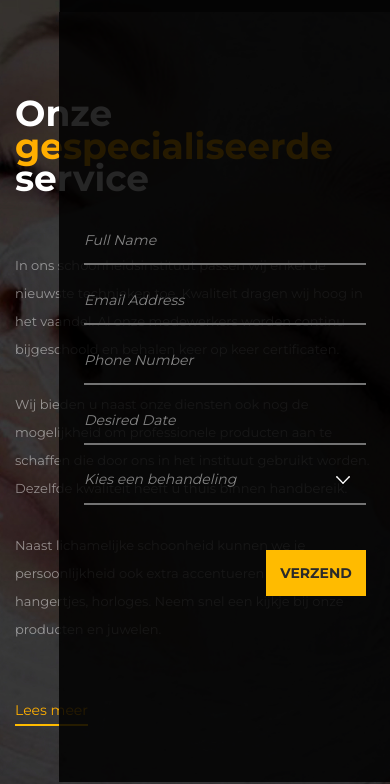
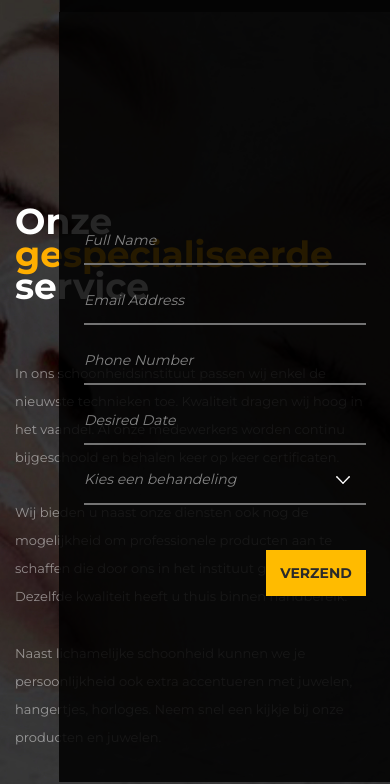
Before and after one commit to AnnKemp/social_impact, a plain HTML site: page about.html in a window 390 px wide. Shown: the part 62-846 px from the top of the page. Drawn offline with Linux system fonts and the light colour scheme.

Commit message:
de responsive style van about bijgewerkt

```diff
--- a/styles/about_responsive.css
+++ b/styles/about_responsive.css
@@ -35,6 +35,11 @@
 		-o-transform: translate(-222px, -50%);
 		transform: translate(-122px, -50%);
 	}
+	.section_title h1
+	{
+
+		margin-top: 3em;
+	}
 }
 
 /************
@@ -55,6 +60,11 @@
 	{
 		background: rgba(0,0,0,0.85);
 	}
+	.section_title h1
+	{
+
+		margin-top: 3em;
+	}
 }
 
 /************
@@ -63,7 +73,11 @@
 
 @media only screen and (max-width: 1380px)
 {
+	.section_title h1
+	{
 
+		margin-top: 3em;
+	}
 }
 
 /************
@@ -72,7 +86,11 @@
 
 @media only screen and (max-width: 1280px)
 {
+	.section_title h1
+	{
 
+		margin-top: 3em;
+	}
 }
 
 /************
@@ -154,8 +172,10 @@
 	}
 	.section_title h1
 	{
-		font-size: 84px;
+		font-size: 76px;
+
 	}
+
 	.item_extra_1,
 	.item_extra_2
 	{
@@ -173,6 +193,7 @@
 
 @media only screen and (max-width: 959px)
 {
+
 
 }
 
@@ -233,7 +254,7 @@
 	}
 	.section_title h1
 	{
-		font-size: 64px;
+		font-size: 3em;
 	}
 	.section_title_container p
 	{
```
